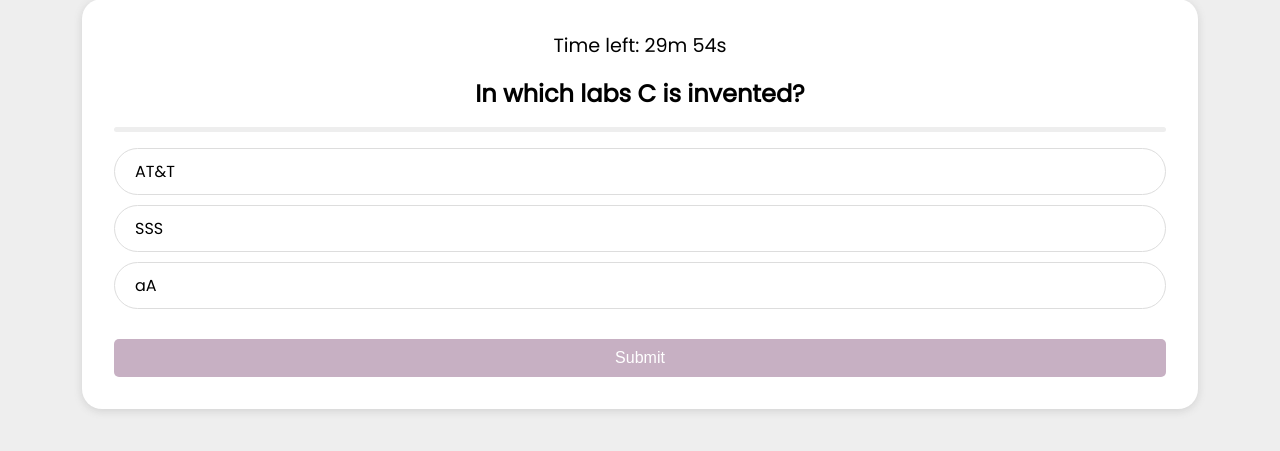
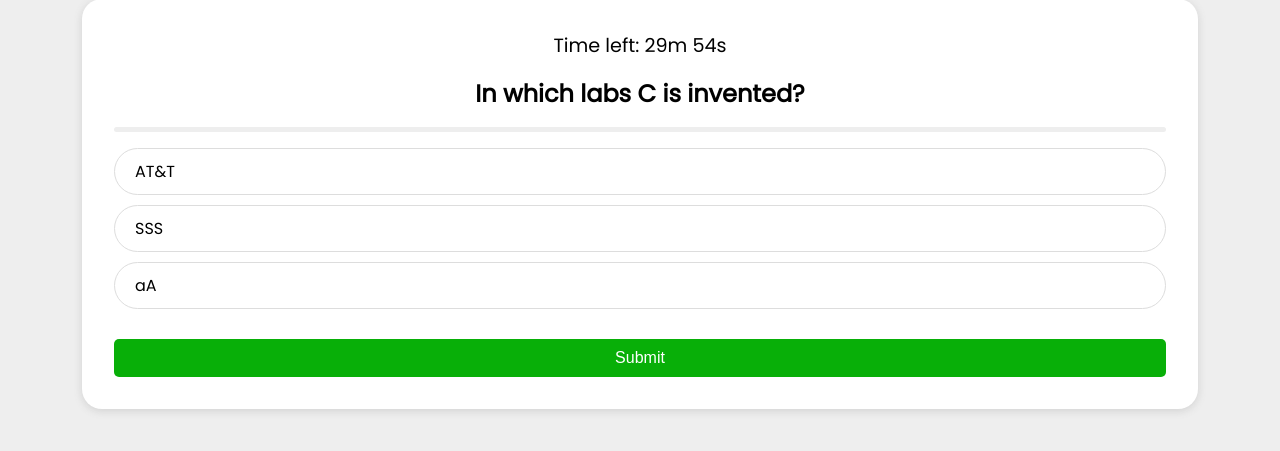
Before and after one commit to zaidsaiyed1/leadcoder, a Django app: page /displayQuiz/1/ in a window 1280 px wide. Shown: the part 196-647 px from the top of the page. Run offline with Django 5.2, Linux system fonts and the light colour scheme; data comes from the database, SQL or seed files in the repository; some libraries are stand-ins or nearby versions.

Commit message:
Update quiz.css

```diff
--- a/static/css/quiz.css
+++ b/static/css/quiz.css
@@ -95,7 +95,7 @@
 
 button {
   width: 100%;
-  background-color: var(--accent-color);
+  background-color:hsl(120, 91%, 36%);
   color: white;
   font-size: 1rem;
   padding: 10px;
```
